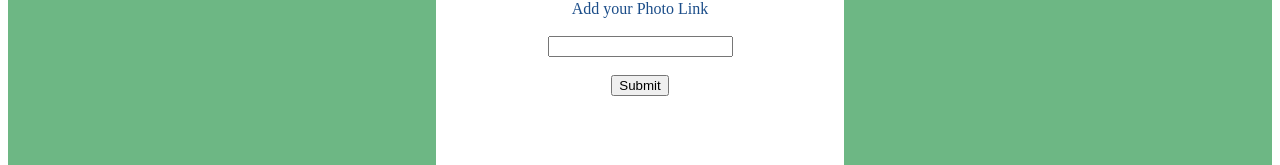
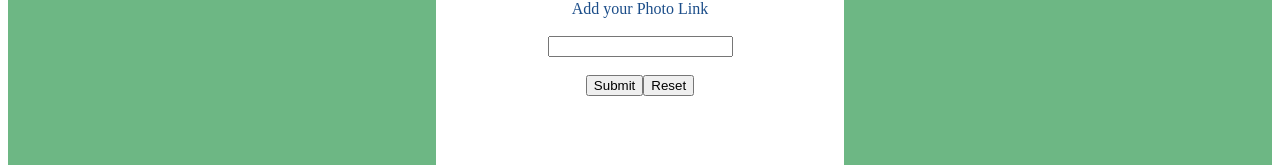
Before and after one commit to MurituMaina/penda_project_students_profiler, a React (Create React App) app: page /registration in a window 1280 px wide. Shown: the part 1095-1260 px from the top of the page. Built offline with nearby package versions, Linux system fonts and the light colour scheme; data requests are answered from the project's data file.

Commit message:
update the reset function for the form

```diff
--- a/src/Registration.js
+++ b/src/Registration.js
@@ -15,6 +15,22 @@ function Registration() {
     job: "",
     employer: "",
   });
+  function resetForm() {
+    setStudents({
+      fname: "",
+      lname: "",
+      stdemail: "",
+      image: "",
+      year: "",
+      ageOnProject: "",
+      college: "",
+      course: "",
+      yearcompleted: "",
+      job: "",
+      employer: "",
+    });
+  }
+
   function handleStudentsInputs(event) {
     setStudents({ ...students, [event.target.name]: event.target.value });
   }
@@ -42,8 +58,6 @@ function Registration() {
       .then((response) => response.json())
       .then((data) => console.log(data))
       .catch((error) => console.log(error));
-    console.log(document.getElementsByClassName("form"));
-    setStudents([]);
   }
 
   return (
@@ -54,7 +68,7 @@ function Registration() {
       <h1>Student Registration details</h1>
 
       <div>
-        <form className="form " onSubmit={handleStudentDetails}>
+        <form className="form" onSubmit={handleStudentDetails}>
           <NavLink to="/about">
             <button className="closebtn_2">X</button>
           </NavLink>
@@ -116,7 +130,7 @@ function Registration() {
             type="text"
             name="course"
             value={students.course}
-            onChange ={handleStudentsInputs}
+            onChange={handleStudentsInputs}
           />
           <br />
           <br />
@@ -125,8 +139,8 @@ function Registration() {
           <br />
           <input
             type="number"
-            min ="2008"
-            max= "2100"
+            min="2008"
+            max="2100"
             name="year"
             value={students.year}
             onChange={handleStudentsInputs}
@@ -175,7 +189,7 @@ function Registration() {
             type="text"
             name="employer"
             value={students.employer}
-            onChange ={handleStudentsInputs}
+            onChange={handleStudentsInputs}
           />
           <br />
           <br />
@@ -185,6 +199,7 @@ function Registration() {
           <br />
           <br />
           <input type="submit"></input>
+          <input type="reset" onClick={resetForm}></input>
         </form>
       </div>
     </div>
```
